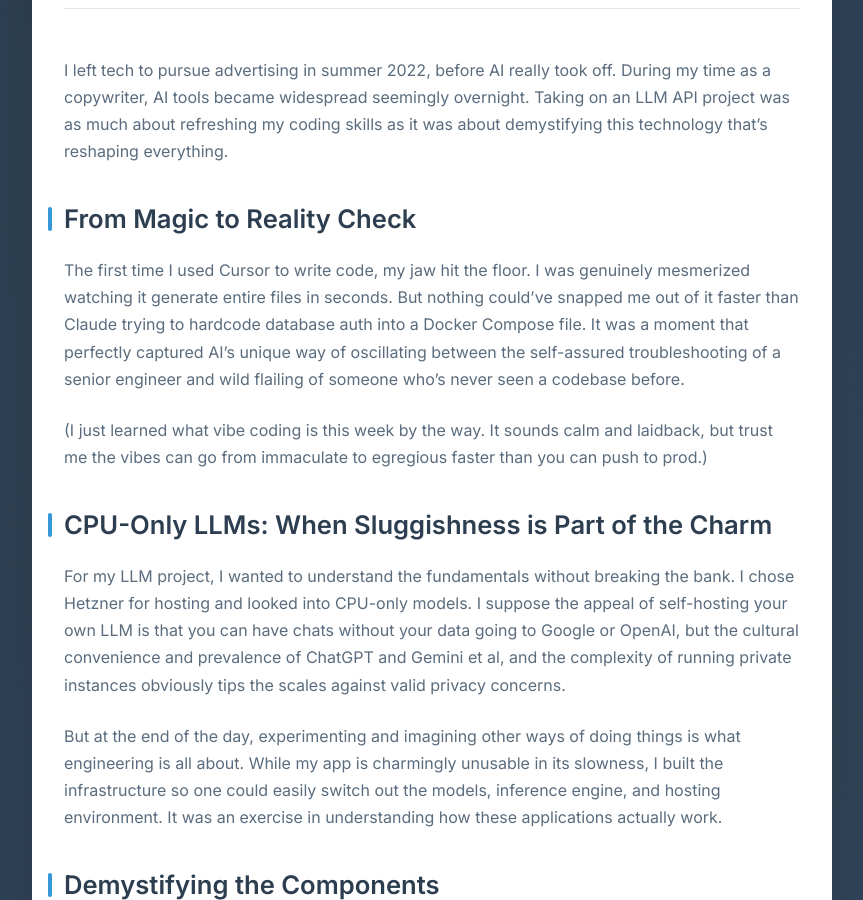
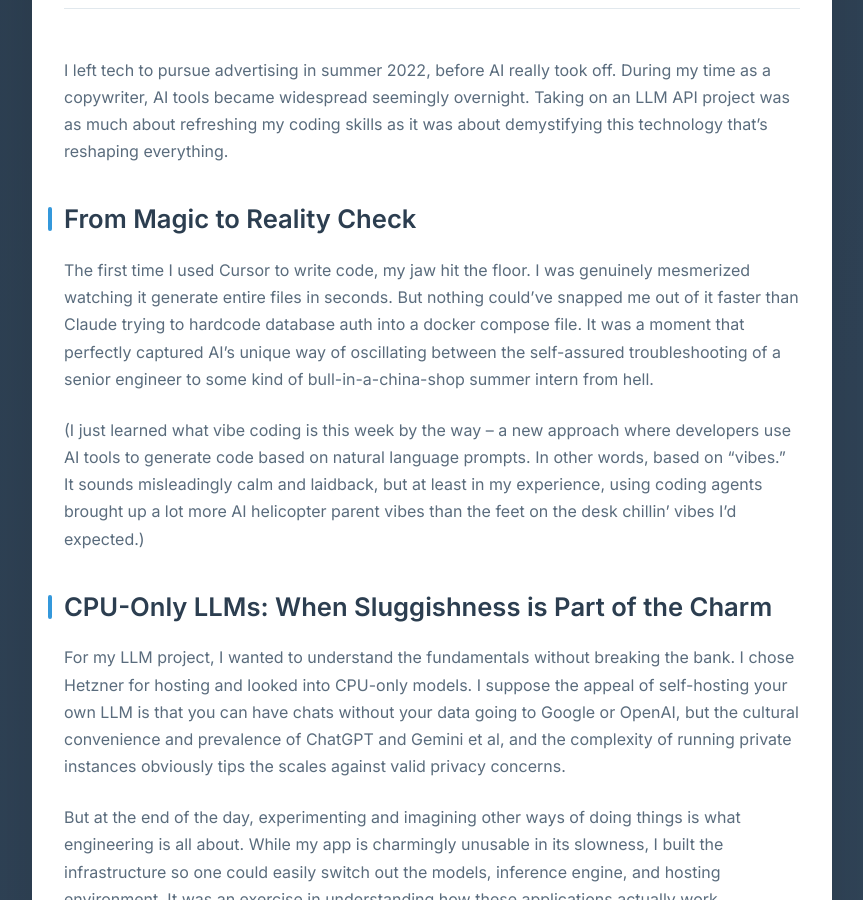
Before and after one commit to navillasa/navillasa.github.io, a Jekyll site: the page built from _posts/2025-08-20-missed-ai-revolution.md, in a window 1280 px wide and 900 px high, scrolled down 362 px. Shown: the whole window, without its empty margins (208-1071 px from the left). Built offline with Jekyll 4.4.1, drawn with Linux system fonts in a browser that asks for light colours; some of the changed text lies outside the part shown.

Commit message:
blog edits

```diff
--- a/_posts/2025-08-20-missed-ai-revolution.md
+++ b/_posts/2025-08-20-missed-ai-revolution.md
@@ -10,9 +10,9 @@ I left tech to pursue advertising in summer 2022, before AI really took off. Dur
 
 ## From Magic to Reality Check
 
-The first time I used Cursor to write code, my jaw hit the floor. I was genuinely mesmerized watching it generate entire files in seconds. But nothing could've snapped me out of it faster than Claude trying to hardcode database auth into a Docker Compose file. It was a moment that perfectly captured AI's unique way of oscillating between the self-assured troubleshooting of a senior engineer and wild flailing of someone who's never seen a codebase before.
+The first time I used Cursor to write code, my jaw hit the floor. I was genuinely mesmerized watching it generate entire files in seconds. But nothing could've snapped me out of it faster than Claude trying to hardcode database auth into a docker compose file. It was a moment that perfectly captured AI's unique way of oscillating between the self-assured troubleshooting of a senior engineer to some kind of bull-in-a-china-shop summer intern from hell.
 
-(I just learned what vibe coding is this week by the way. It sounds calm and laidback, but trust me the vibes can go from immaculate to egregious faster than you can push to prod.)
+(I just learned what vibe coding is this week by the way – a new approach where developers use AI tools to generate code based on natural language prompts. In other words, based on "vibes." It sounds misleadingly calm and laidback, but at least in my experience, using coding agents brought up a lot more AI helicopter parent vibes than the feet on the desk chillin' vibes I'd expected.)
 
 ## CPU-Only LLMs: When Sluggishness is Part of the Charm
 
```
Also changed, not shown: other parts of _posts/2025-08-20-missed-ai-revolution.md (+1 -1 lines), 3 other files.
